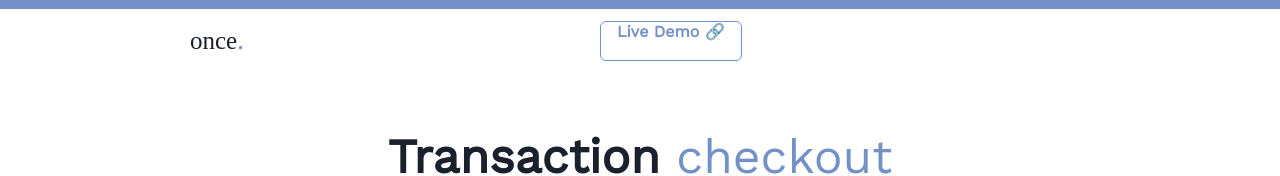
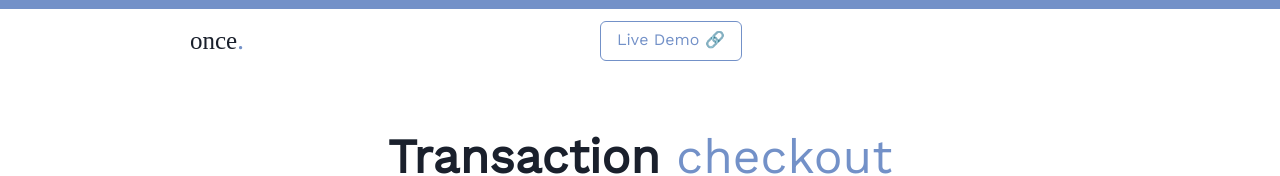
Before and after one commit to Owoade/once-web, a React (Create React App) app: page /docs in a window 1280 px wide. Shown: the top 176 px of the page. Built offline with nearby package versions, Linux system fonts and the light colour scheme; a web font is replaced by a local one.

Commit message:
Improved docs UX

```diff
--- a/src/pages/Docs.tsx
+++ b/src/pages/Docs.tsx
@@ -52,7 +52,7 @@ function Docs({}: Props) {
             margin="0 auto"
             display={"block"}
           >
-            Live Demo 🔗
+            <span style={{ transform: "translateY(.5em)", display: "block"}}>Live Demo 🔗</span>
           </Button>
         </HStack>
         <Heading
```
